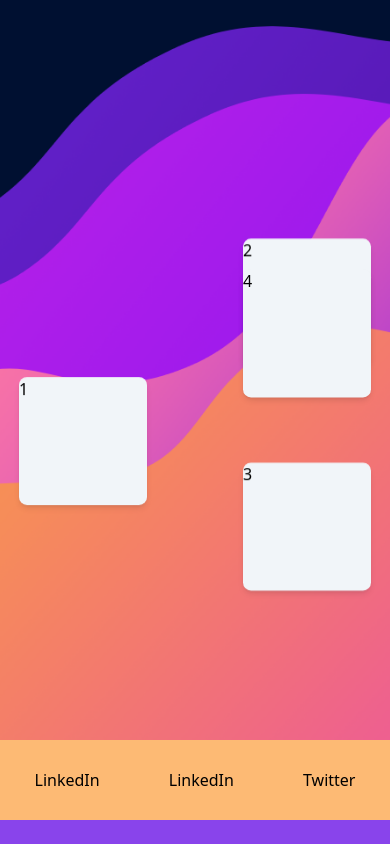
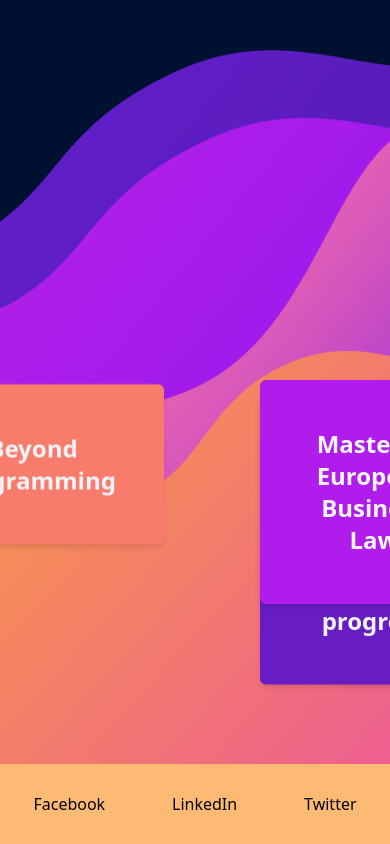
Before and after one commit to Peperito/exp-3d-parallax, a React (Create React App) app: page / in a window 390 px wide. Shown: the part 1142-1986 px from the top of the page. Before the commit the page ends 1962 px from the top, so only its background shows below. Built offline with nearby package versions, Linux system fonts and the light colour scheme.

Commit message:
"Minor responsiveness changes"

```diff
--- a/src/App.js
+++ b/src/App.js
@@ -33,7 +33,7 @@ function App() {
 
           <div className="invisible xl:visible fixed bottom-1 right-1 group scale-50 group translate-x-12 translate-y-12 z-50">
           <Spline scene="https://prod.spline.design/o2HsbLEwYAeyvbde/scene.splinecode" />
-          <p className="invisible xl:visible transition-all text-center scale-0 group-hover:scale-100 bg-orange-200 text-slate-900 fixed bottom-10 right-48 p-6 rounded-md shadow-md w-48">
+          <p className="invisible xl:visible text-xl transition-all text-center scale-0 group-hover:scale-100 bg-orange-200 text-slate-900 fixed bottom-10 right-48 p-6 rounded-md shadow-md w-48">
           Currently learning more about 3D!
           </p>
           </div>
--- a/src/components/Footer.js
+++ b/src/components/Footer.js
@@ -4,7 +4,7 @@ export const Footer = () => {
 
     return(
         <div className="flex flex-row justify-around items-center h-20 w-auto bg-orange-300">
-            <p>LinkedIn</p>
+            <p>Facebook</p>
             <p>LinkedIn</p>
             <p>Twitter</p>
         </div>
--- a/src/components/ParallaxBox.js
+++ b/src/components/ParallaxBox.js
@@ -6,24 +6,32 @@ export const ParallaxBox = () => {
       return (
         <div className="flex items-center justify-center bg-hero-pattern bg-cover bg-center h-screen bg-no-repeat overflow-hidden">
           <Parallax speed={-10}>
-            <div className="h-32 w-32 bg-slate-100 rounded-lg shadow-md m-12">
-             1
+            <div className="flex items-center justify-center h-auto w-auto bg-salmon-400 rounded-md text-slate-100 shadow-md m-12 p-12">
+             <p className="text-center text-2xl font-semibold">
+                Beyond Programming
+             </p>
             </div>
           </Parallax>
           <div className="flex flex-col">
             <Parallax speed={-15}>
-              <div className="h-32 w-32 bg-slate-100 rounded-lg shadow-md m-12">
-               2
+              <div className="flex items-center justify-center h-auto w-auto bg-darkBlue-400 rounded-md text-slate-100 shadow-md m-12 p-12">
+                <p className="text-center text-2xl font-semibold">
+                  5 Years Online Marketing Experience
+                </p>
               </div>
             </Parallax>
             <Parallax speed={-15}>
-              <div className="h-32 w-32 bg-slate-100 rounded-lg shadow-md m-12">
-               3
+              <div className="flex items-center justify-center h-auto w-auto bg-specialPurple-400 rounded-md text-slate-100 shadow-md m-12 p-12">
+                <p className="text-center text-2xl font-semibold">
+                  Fluent French and English, German in progress
+                </p>
               </div>
             </Parallax>
             <Parallax speed={-15}>
-              <div className="h-32 w-32 bg-slate-100 rounded-lg shadow-md m-12">
-               4
+              <div className="flex items-center justify-center h-auto w-auto bg-specialIndigo-400 rounded-md text-slate-100 shadow-md m-12 p-12">
+                <p className="text-center text-2xl font-semibold">
+                  Master in European Business Law
+                </p>
               </div>
             </Parallax>
           </div>
--- a/src/components/Projects.js
+++ b/src/components/Projects.js
@@ -74,7 +74,7 @@ export const Projects = () => {
     }
 
     return (
-        <div className="max-h-screen my-6">
+        <div className="max-h-screen mt-6 mb-12">
         <motion.div initial={{opacity: 0}} animate={{opacity: 1}} transition={{duration: 2}}>
             <ProjectButton />
             <Shopifast />
--- a/tailwind.config.js
+++ b/tailwind.config.js
@@ -9,6 +9,18 @@ module.exports = {
         superdark:{
           400: '#110F12',
         },
+        salmon:{
+          400: '#f87c6c',
+        },
+        darkBlue:{
+          400: '#081434'
+        },
+        specialPurple:{
+          400: '#681cc4'
+        },
+        specialIndigo:{
+          400: '#b01cec'
+        }
     },
     backgroundImage: {
       'hero-pattern': "url('/src/img/Banding.png')",
```
